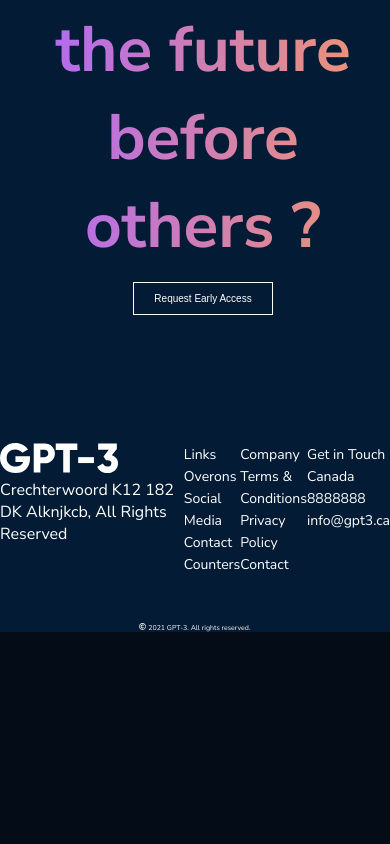
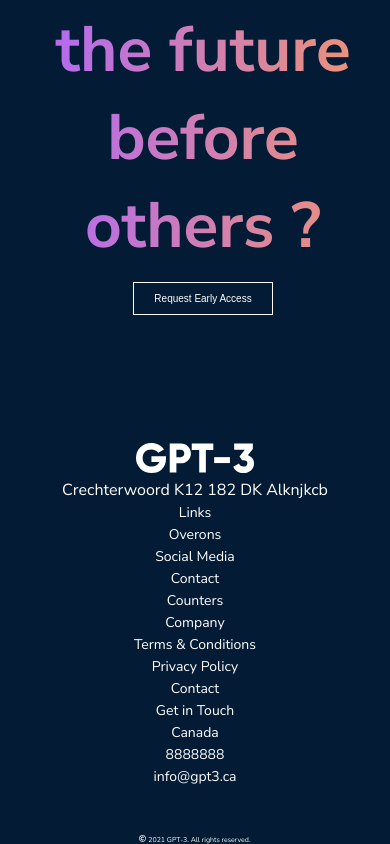
Before and after one commit to Lekanlekzy/GP3-AI-Web, a React (Create React App) app in the folder gpt3/: page / in a window 390 px wide. Shown: the part 9071-9915 px from the top of the page. Before the commit the page ends 9703 px from the top, so only its background shows below. Built offline with nearby package versions, Linux system fonts and the light colour scheme.

Commit message:
Footer-complete

```diff
--- a/gpt3/src/containers/footers/Footers.jsx
+++ b/gpt3/src/containers/footers/Footers.jsx
@@ -15,7 +15,7 @@
         <div className='gpt3__footer-down_SectionA'>
         <img src={logo} />
           <p>
-          Crechterwoord K12 182 DK Alknjkcb, All Rights Reserved
+          Crechterwoord K12 182 DK Alknjkcb
           </p>
         </div>
         <div className='gpt3__footer-down_SectionB'>
--- a/gpt3/src/containers/footers/footer.css
+++ b/gpt3/src/containers/footers/footer.css
@@ -51,7 +51,8 @@
 @media only screen and (max-width: 600px) {
     .gpt3__footer-down_Section{
         display: flex;
-        flex-direction: row;
+        flex-direction: column;
+        text-align: center;
     }
 
     .gpt3__footer-down_SectionB{
```
